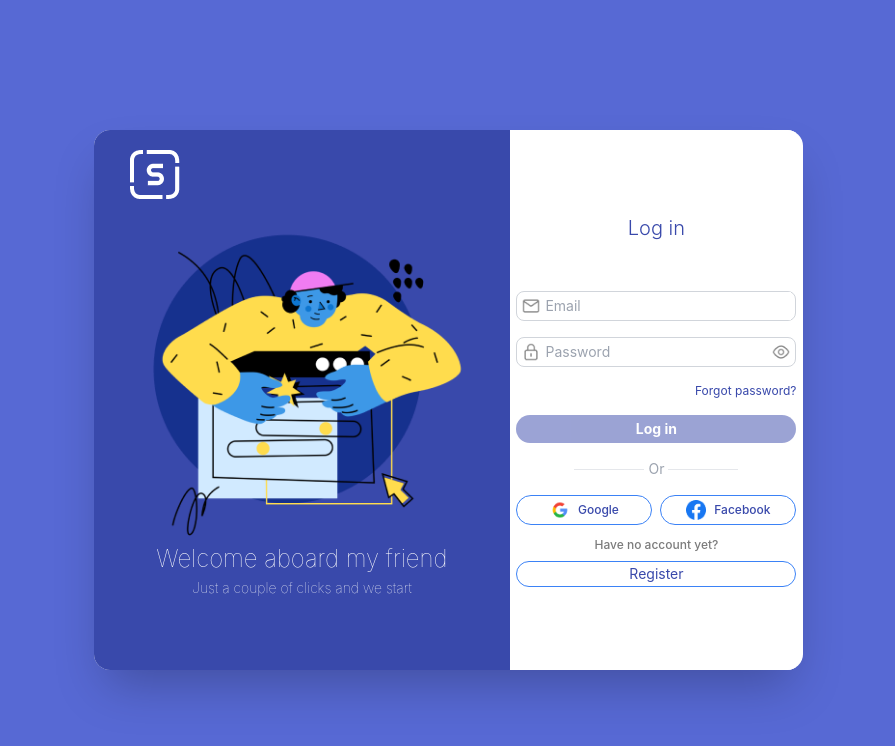
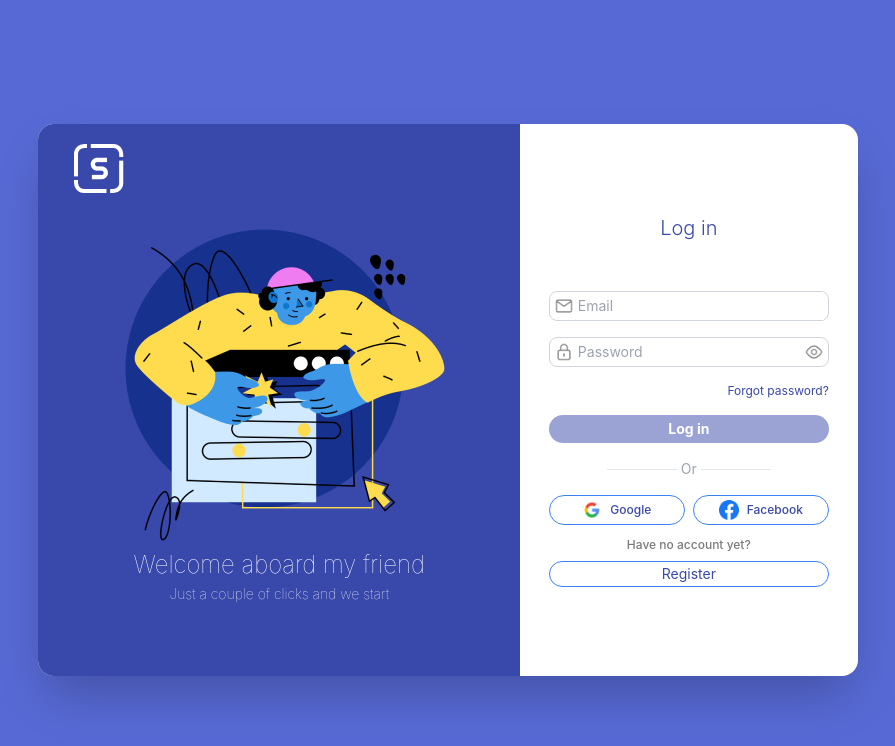
Before and after one commit to yaacovdev/login-page, a React (Create React App) app in the folder frontend/web-registration/: page /login in a window 1280 px wide. Shown: the top 746 px of the page, without its empty margins (192-1087 px from the left). Built offline with nearby package versions, Linux system fonts and the light colour scheme.

Commit message:
chore: Update input styles for web registration form

```diff
--- a/frontend/web-registration/src/App.css
+++ b/frontend/web-registration/src/App.css
@@ -1,7 +1,10 @@
 .App {
   text-align: center;
 }
-
+input {
+  background-color: white !important;
+  box-shadow: none !important; /* Supprime l'ombre bleue */
+}
 .App-logo {
   height: 40vmin;
   pointer-events: none;
--- a/frontend/web-registration/src/App.tsx
+++ b/frontend/web-registration/src/App.tsx
@@ -1,48 +1,51 @@
-import React, { useEffect, useState } from "react";
-import { BrowserRouter as Router, Route, Routes, Navigate } from "react-router-dom";
-import LoginPage from "./screens/LoginPage";
-import HomePage from "./screens/HomePage";
+import React, { useState, useEffect } from 'react';
+import { BrowserRouter as Router, Routes, Route, Navigate } from 'react-router-dom';
+import LoginPage from './screens/LoginPage';
+import HomePage from './screens/HomePage';
 
 const App = () => {
     const [token, setToken] = useState(localStorage.getItem("JWT"));
 
     useEffect(() => {
-        const handleTokenMessage = (event: { origin: string; data: { JWT: any; }; }) => {
+        const handleTokenMessage = (event:any) => {
             // Check the origin of the message
-            if (event.origin === 'http://localhost:5000') {
+            if (event.origin === "http://localhost:5000") {
                 // Extract the JWT token from the event data
                 const { JWT } = event.data;
 
                 // Store the token in local storage and update the state
                 if (JWT) {
-                    localStorage.setItem('JWT', JWT);
-                    setToken(JWT);  // Update the state
+                    console.log("JWT token received:", JWT);
+                    localStorage.setItem("JWT", JWT);
+                    setToken(JWT); // Update the state
+                } else {
+                    console.log("JWT token not found in the message data.");
                 }
+            } else {
+                console.log("Invalid origin:", event.origin);
             }
         };
 
         // Set up the event listener
-        window.addEventListener('message', handleTokenMessage, false);
+        window.addEventListener("message", handleTokenMessage, false);
 
         // Clean up the event listener on component unmount
         return () => {
-            window.removeEventListener('message', handleTokenMessage);
+            window.removeEventListener("message", handleTokenMessage);
         };
     }, []);
 
     return (
         <Router>
-            <div
-                className="min-h-screen flex items-center justify-center"
-                style={{ backgroundColor: "#5769D4" }}
-            >
+            <div className="min-h-screen flex items-center" style={{ backgroundColor: "#5769D4" }}>
+                <div className="w-full">
                     <Routes>
                         <Route path="/login" element={token ? <Navigate to="/home" /> : <LoginPage />} />
                         <Route path="/register" element={token ? <Navigate to="/home" /> : <LoginPage />} />
                         <Route path="/home" element={token ? <HomePage /> : <Navigate to="/login" />} />
-
                         <Route path="*" element={<Navigate to={token ? "/home" : "/login"} />} />
                     </Routes>
+                </div>
             </div>
         </Router>
     );
```
Lines whose indentation alone changed are shown as unchanged.
